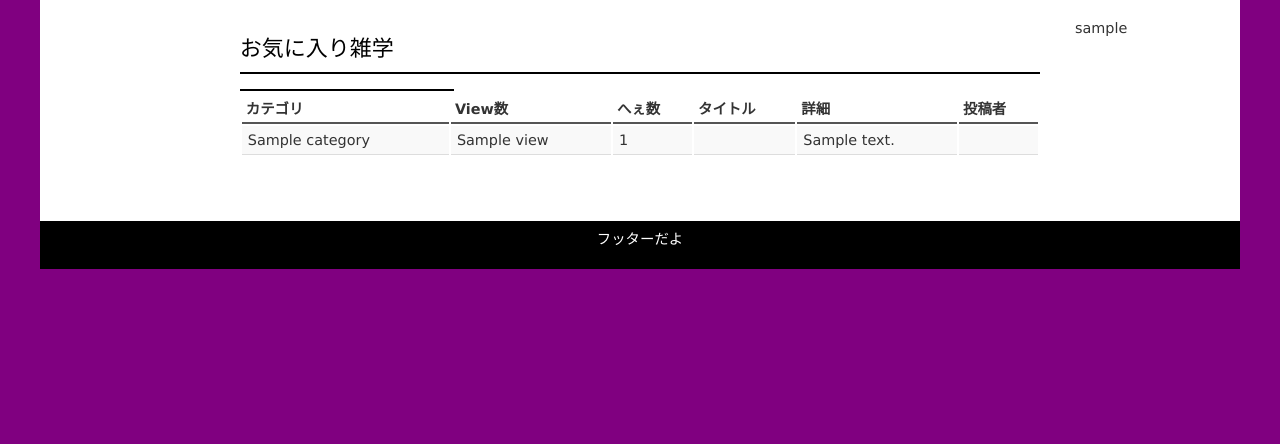
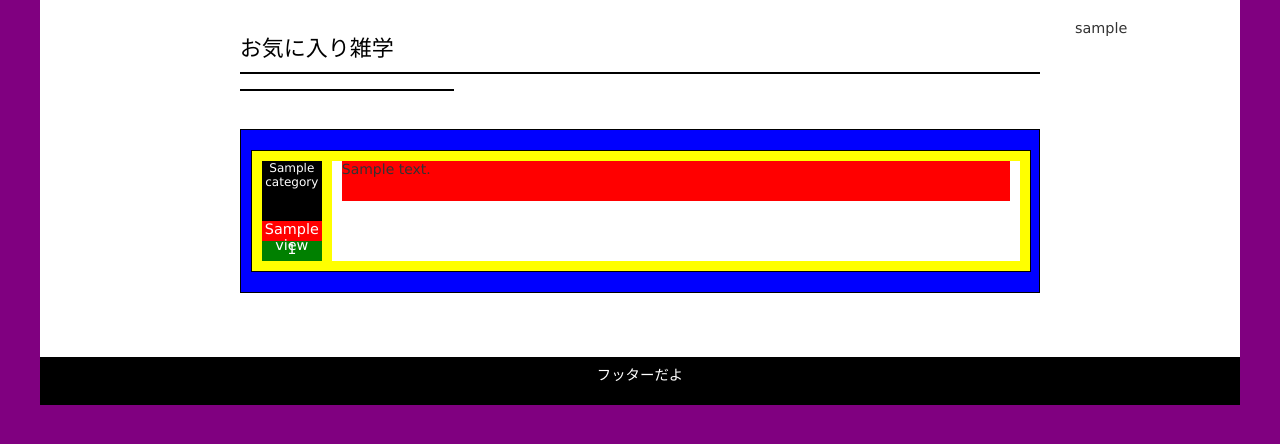
Before and after one commit to nakashi100/zatsugaku_platform, a CakePHP app: the page made by app/View/Articles/index.ctp in a window 1280 px wide. Shown: the part 70-514 px from the top of the page. Run offline with PHP 8.4 and a stand-in for CakePHP, Linux system fonts and the light colour scheme; the template is opened without the code that fills it: most values are stand-ins (such as "Sample title", 1, 10 or a date in 2020); some libraries are stand-ins or nearby versions.

Commit message:
articleコンテンツのデザインをざっくり修正

```diff
--- a/app/View/Articles/index.ctp
+++ b/app/View/Articles/index.ctp
@@ -14,30 +14,25 @@
 </div>
 
 <div class="article-contents">
-	<table>
-		<tr>
-			<th>カテゴリ</th>
-			<th>View数</th>
-			<th>へぇ数</th>
-			<th>タイトル</th>
-			<th>詳細</th>
-			<th>投稿者</th>
-		</tr>
 		<?php
 			foreach($articles as $article){
 				if($article['Article']['del_flg'] != 1){
-					echo '<tr>';
-						echo '<td>'.$article['Category']['category_name'].'</td>'; // カテゴリ
-						echo '<td>'.$article['Article']['view'].'</td>'; // View数
-						echo '<td>'.count($article['Like']).'</td>'; // へぇ数
-						echo '<td>'.$this->Html->Link($article['Article']['title'], array('controller' => 'Articles', 'action' => 'detail', $article['Article']['id'])).'</td>'; // タイトル
-						echo '<td>'.$article['Article']['detail'].'</td>'; // 詳細
-						echo '<td>'.$this->Html->Link($article['User']['nickname'], array('controller' => 'Users', 'action' => 'view', $article['Article']['user_id'])).'</th>'; // 投稿者
-					echo '</tr>';
+					echo '<div class="article-contents__cel">';
+						echo '<div class="article-contents__cel__left">';
+							echo '<p class="article-contents__cel__category">'.$article['Category']['category_name'].'</p>'; // カテゴリ
+							echo '<p class="article-contents__cel__view">'.$article['Article']['view'].'</p>'; // View数
+							echo '<p class="article-contents__cel__likes">'.count($article['Like']).'</p>'; // へぇ数
+						echo '</div>';
+
+						echo '<div class="article-contents__cel__right">';
+							echo $this->Html->Link($article['Article']['title'], array('controller' => 'Articles', 'action' => 'detail', $article['Article']['id'])); // タイトル
+							echo '<p class="article-contents__cel__detail">'.$article['Article']['detail'].'</p>'; // 詳細
+							echo $this->Html->Link($article['User']['nickname'], array('controller' => 'Users', 'action' => 'view', $article['Article']['user_id'])); // 投稿者
+						echo '</div>';
+					echo '</div>';
 				}
 			}
 		?>
-	</table>
 </div>
 
 <!-- <?php echo $this->Paginator->counter(array('format' => 'TOTAL:{:count} | SHOWING:{:current} | PAGE:{:page}/{:pages}')); ?>-->
--- a/app/webroot/css/common.css
+++ b/app/webroot/css/common.css
@@ -135,7 +135,88 @@
 	text-decoration: none;
 }
 
-/*.article-sort > a{
+.article-contents{
+	margin-top: 55px;
+	padding: 10px;
+	clear: both;
+	border: 1px solid black;
+	background: blue;
+}
+
+.article-contents__cel{
+	margin: 10px 0;
+	border: 1px solid black;
+	background: yellow;
+	width: 100%;
+	height: 120px;
+	clear: both;
+}
+
+.article-contents__cel__left{
+	float: left;
+	/*background: #FFF;*/
+	margin: 10px;
+	height: 100px;
+}
+.article-contents__cel__category{
+	background: black;
+	width: 60px;
+	height: 60px;
+	font-size: 12px;
+	color: white;
+	margin: 0;
+	text-align: center;
+}
+
+.article-contents__cel__view{
+	margin-top: 0;
+	background: red;
+	width: 60px;
+	height: 20px;
+	margin: 0;
+	text-align: center;
+	color: #FFF;
+}
+
+.article-contents__cel__likes{
+	margin-top: 0;
+	background: green;
+	width: 60px;
+	height: 20px;
+	text-align: center;
+	color: #FFF;
+}
+
+.article-contents__cel__right{
+	overflow: hidden;
+	margin: 10px;
+	background: #FFF;
+	height: 100px;
+	padding: 0 10px;
+}
+
+.article-contents__cel__right a:nth-child(1){
+	display: block;
+	font-size: 20px;
+	width: 100%;
+	height: 30px;
+
+	background: blue;
+}
+
+.article-contents__cel__detail{
+	font-size: 14px;
+	width: 100%;
+	height: 40px;
+	background-color: red;
+	margin-bottom: 0;
+}
+
+.article-contents__cel__right a:nth-child(3){
+	display: block;
+	font-size: 14px;
 	width: 100px;
-	background: black;
-}*/
+	height: 30px;
+	float: right;
+	background: green;
+}
```
